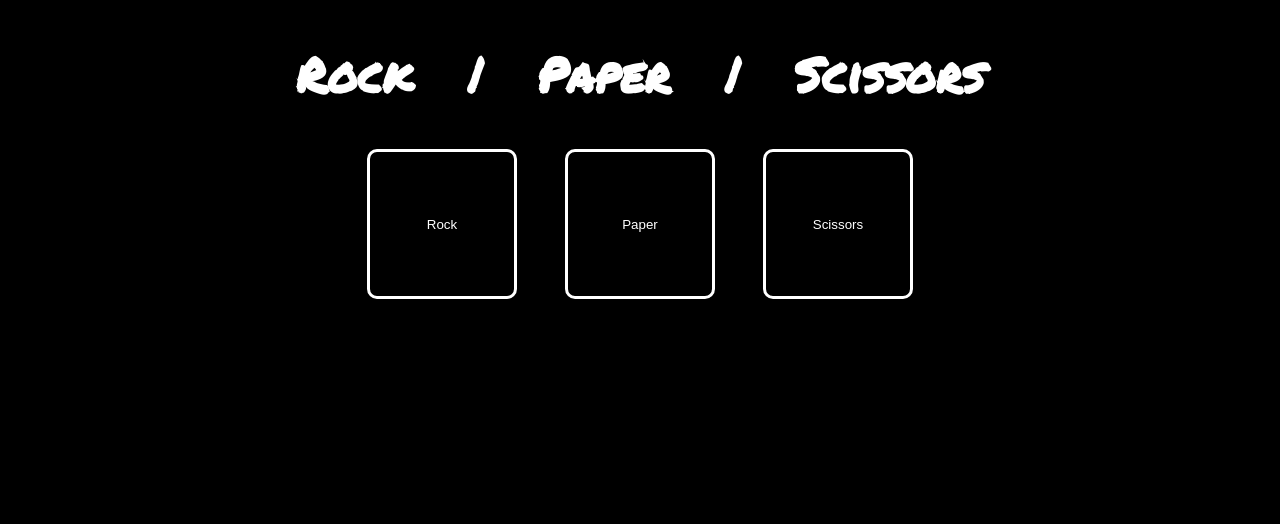
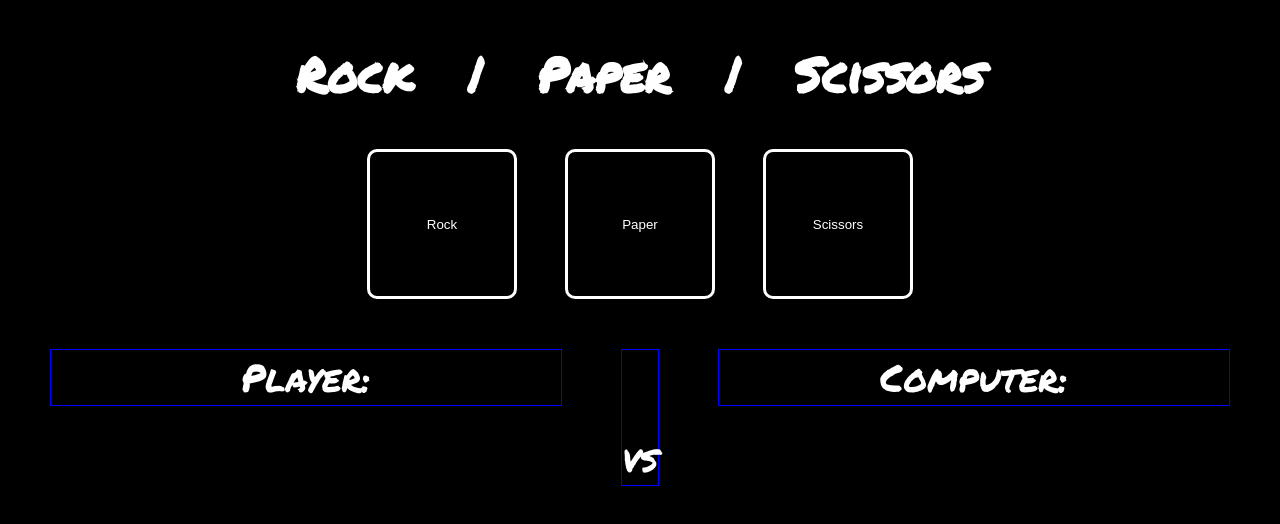
Before and after one commit to mattbro369/rock-paper-scissors, a plain HTML site: page index.html in a window 1280 px wide. Drawn offline with Linux system fonts and the light colour scheme.

Commit message:
Added styling to the Player vs Computer layout

```diff
--- a/style.css
+++ b/style.css
@@ -51,3 +51,31 @@ body {
   background-color: white;
   color: black;
 }
+
+.print-container {
+  margin-top: 30px;
+  display: flex;
+  gap: 5%;
+}
+
+.print-container > * {
+  font-family: "Permanent Marker", cursive;
+  color: white;
+  font-size: 38px;
+  justify-content: center;
+  text-align: center;
+  background-color: transparent;
+  width: 120px;
+  border: 1px solid blue;
+}
+
+.opponents {
+  flex: 1;
+  height: fit-content;
+}
+
+.vs {
+  padding-top: 5rem;
+  font-size: 38px;
+  width: fit-content;
+}
```
